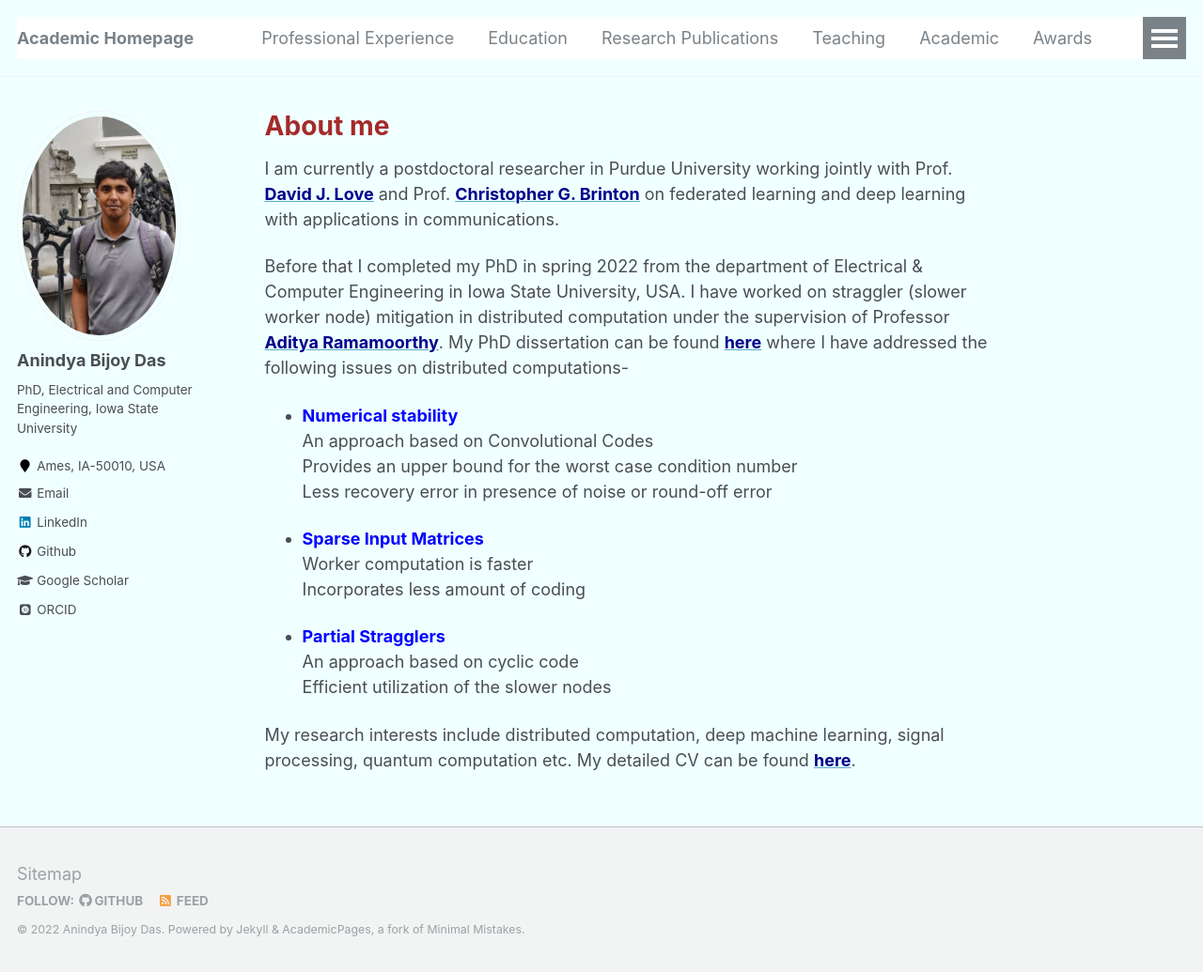
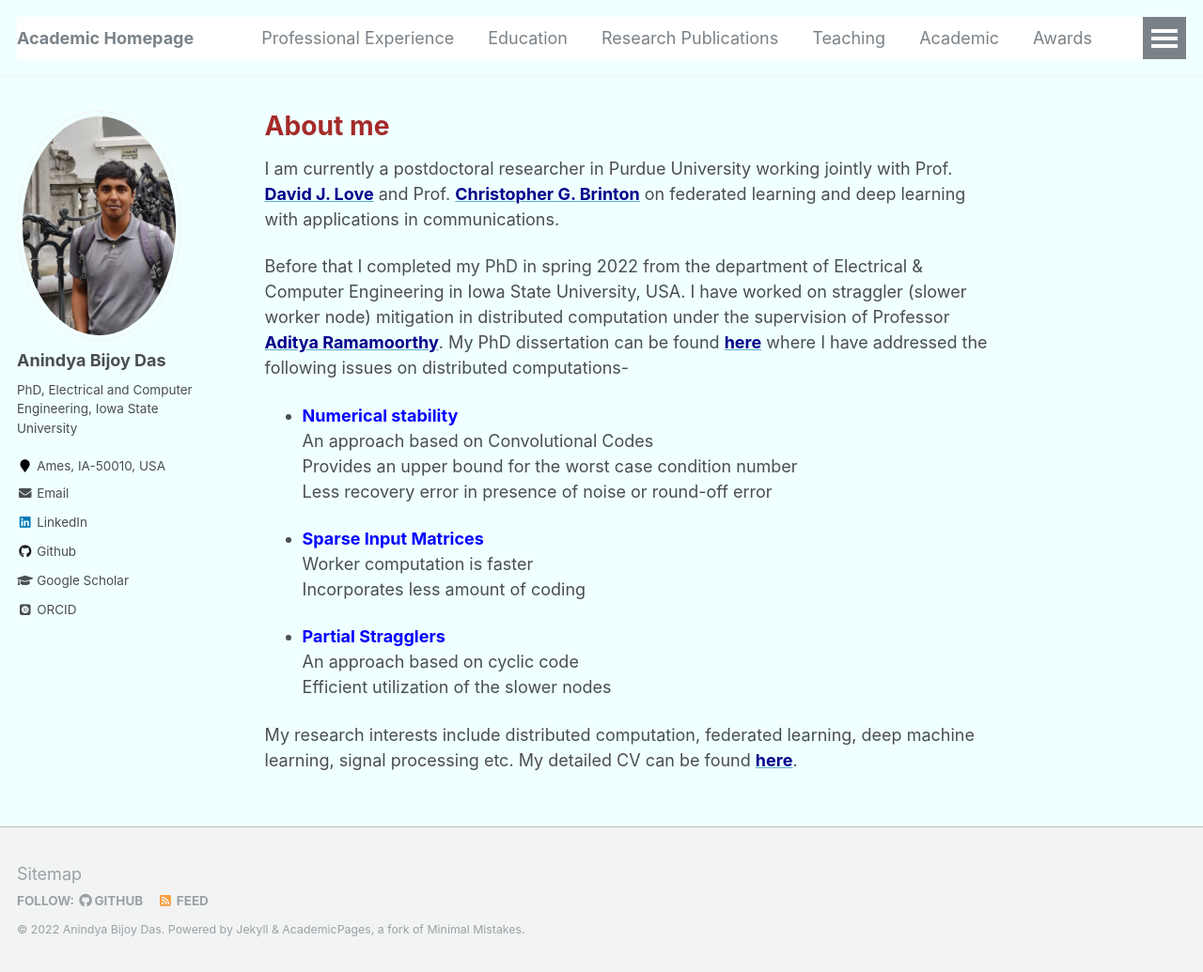
Before and after one commit to anindyabijoydas/portfolio, a Jekyll site: the page built from _pages/about.md, in a window 1280 px wide and 1035 px high. Shown: the whole window at 94% size. Built offline with Jekyll 4.4.1, drawn with Linux system fonts in a browser that asks for light colours; some web fonts are replaced.

Commit message:
Update about.md

```diff
--- a/_pages/about.md
+++ b/_pages/about.md
@@ -23,4 +23,4 @@ Before that I completed my PhD in spring 2022 from the department of Electrical
 * <span style="color:blue">**Partial Stragglers**</span> <br /> An approach based on cyclic code <br /> Efficient utilization of the slower nodes
 
 
-My research interests include distributed computation, deep machine learning, signal processing, quantum computation etc. My detailed CV can be found [<span style="color: #00008B">**here**</span>](https://www.dropbox.com/s/nlraokzqoc5sm48/Anindya_Bijoy_Das_CV.pdf?dl=0).
+My research interests include distributed computation, federated learning, deep machine learning, signal processing etc. My detailed CV can be found [<span style="color: #00008B">**here**</span>](https://www.dropbox.com/s/nlraokzqoc5sm48/Anindya_Bijoy_Das_CV.pdf?dl=0).
```
